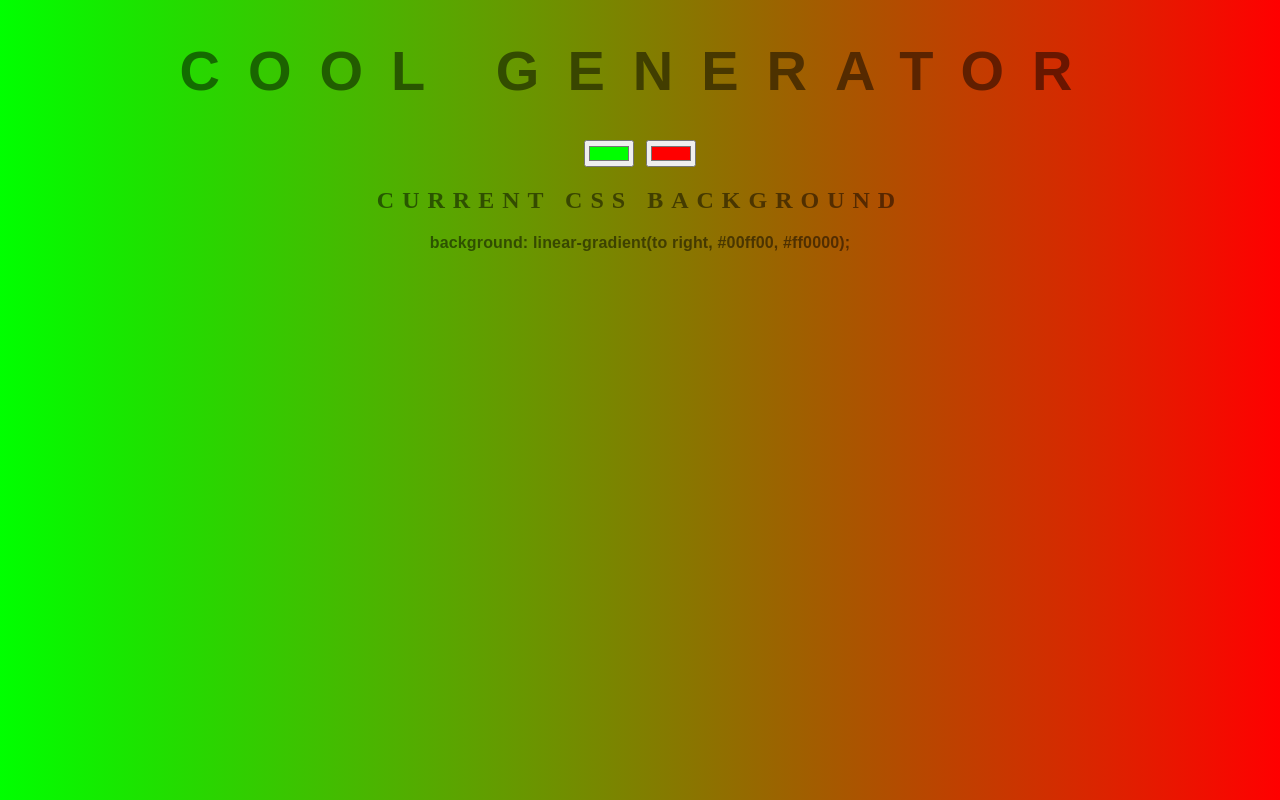
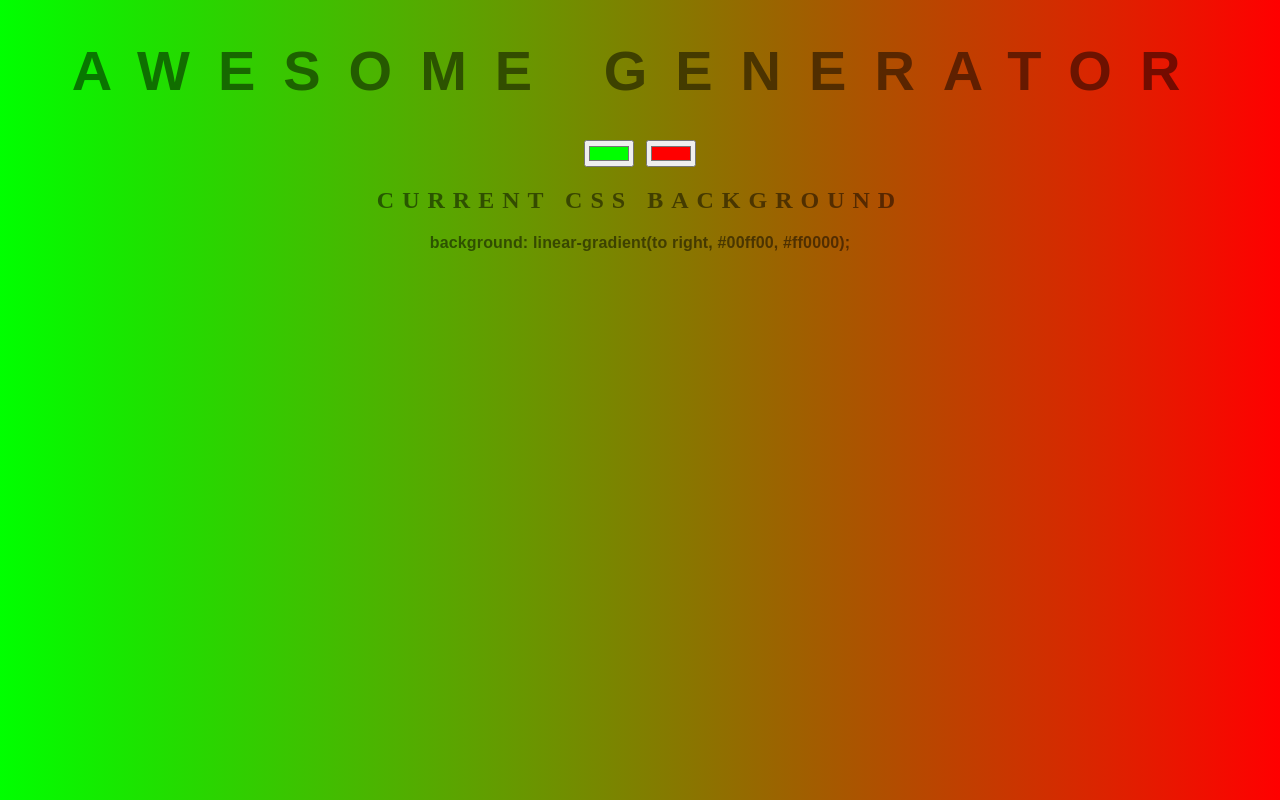
Before and after one commit to chadegomez/backgroundgenerator, a plain HTML site: page index.html in a window 1280 px wide. Drawn offline with Linux system fonts and the light colour scheme.

Commit message:
changed h1 heading

```diff
--- a/index.html
+++ b/index.html
@@ -8,7 +8,7 @@
     <link rel="stylesheet" href="style.css">
 </head>
 <body id="gradient">
-    <h1>Cool Generator</h1>
+    <h1>Awesome Generator</h1>
     <input oninput="setGradient()" class="color1" type="color" name="color1" value="#00ff00">
     <input oninput="setGradient()" class="color2" type="color" name="color2" value="#ff0000">
     <h2>Current CSS Background</h2>
```
